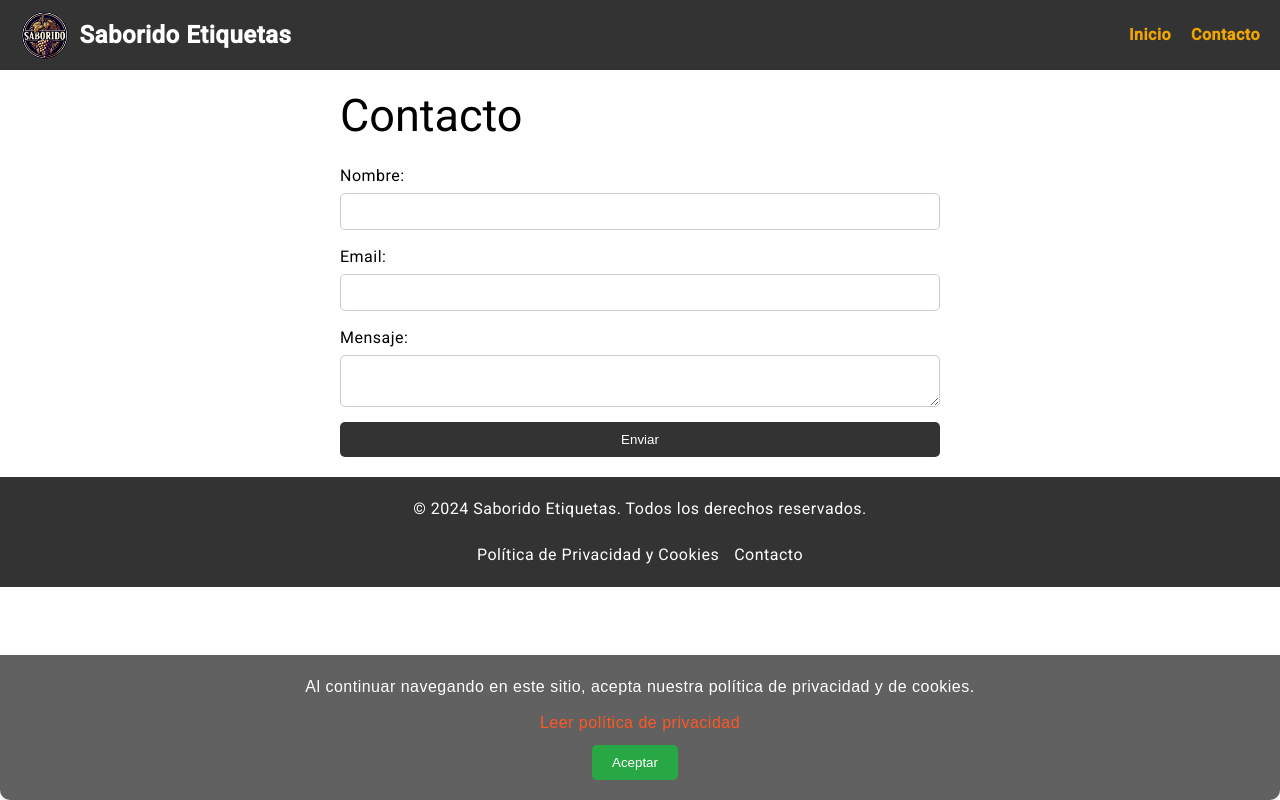
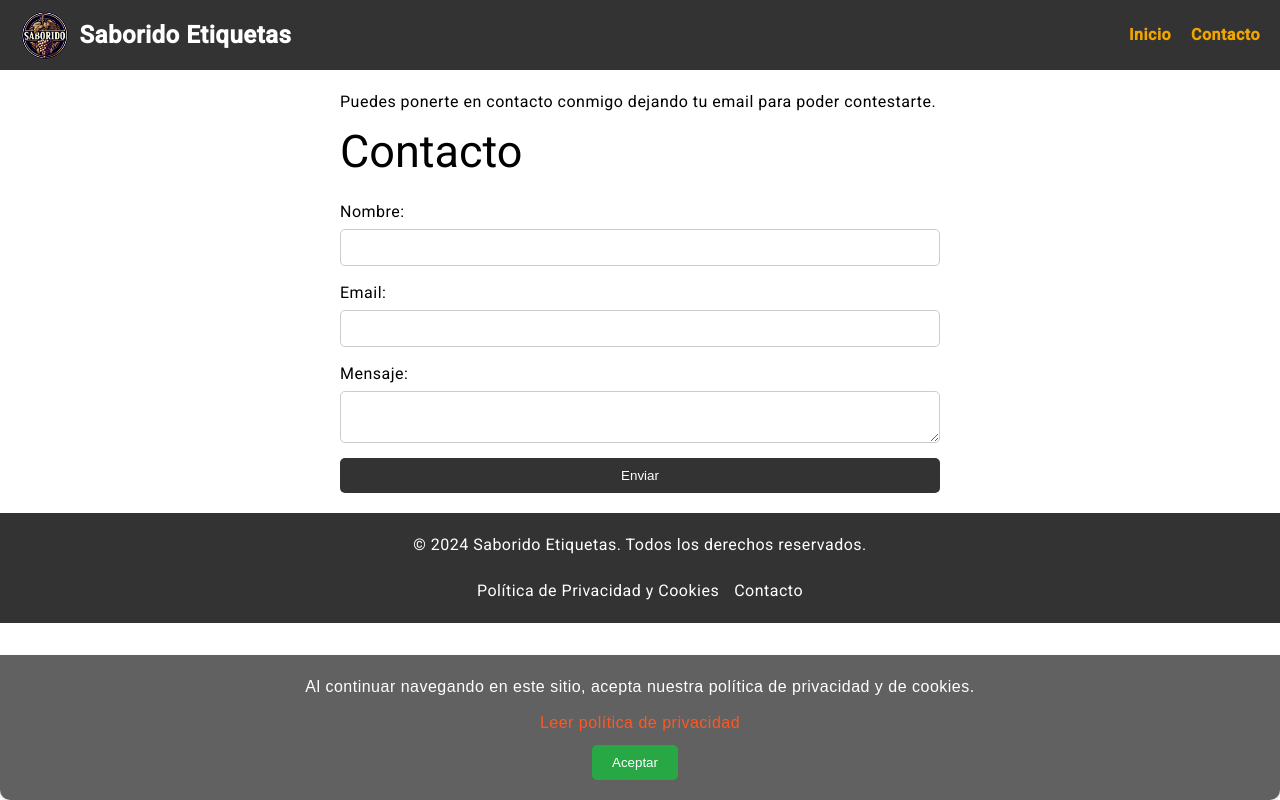
Before and after one commit to Antoniiosc7/SaboridoEtiquetas, an Angular app: page /contacto in a window 1280 px wide. Built offline with nearby package versions, Linux system fonts and the light colour scheme.

Commit message:
actualización de rutas

```diff
--- a/src/app/models/bodega.ts
+++ b/src/app/models/bodega.ts
@@ -7,5 +7,5 @@ export interface Bodega {
   imgUrl: string;
   visitas: number;
   numEtiquetas: number;
-  lVisible: boolean;
+  imgVisible: boolean;
 }
--- a/src/app/pages/bodega/bodega.component.html
+++ b/src/app/pages/bodega/bodega.component.html
@@ -8,7 +8,7 @@
       <span class="material-icons">visibility</span>
       <span>{{ bodega.visitas }}</span>
     </div>
-    <img *ngIf="bodega.lVisible" [src]="bodega.imgUrl" alt="{{ bodega.nombre }}" class="bodega-img">
+    <img *ngIf="bodega.imgVisible" [src]="bodega.imgUrl" alt="{{ bodega.nombre }}" class="bodega-img">
     <p [innerHTML]="getSanitizedDescription(bodega.descripcion)"></p>
     <p *ngIf="bodega.texto">{{ bodega.texto }}</p>
   </div>
--- a/src/app/pages/bodega/bodega.component.ts
+++ b/src/app/pages/bodega/bodega.component.ts
@@ -46,6 +46,7 @@ export class BodegaComponent implements OnInit {
   totalPages: number = 0;
   pageOptions: number[] = [];
   comentarios: boolean=false
+  visible: boolean = false;
   @ViewChild('etiquetasTable', { static: false }) etiquetasTable: ElementRef<HTMLDivElement> | undefined;
 
   constructor(
--- a/src/app/pages/contacto/contacto.component.html
+++ b/src/app/pages/contacto/contacto.component.html
@@ -1,5 +1,8 @@
 <!-- src/app/pages/contacto/contacto.component.html -->
+
+
 <div class="contact-section">
+  <p> Puedes ponerte en contacto conmigo dejando tu email para poder contestarte.</p>
   <h2>Contacto</h2>
   <form [formGroup]="contactForm" (ngSubmit)="onSubmit()">
     <label for="nombre">Nombre:</label>
```
Also changed, not shown: prerender.txt, 1 other file (tests, documents, lock files or other folders).
